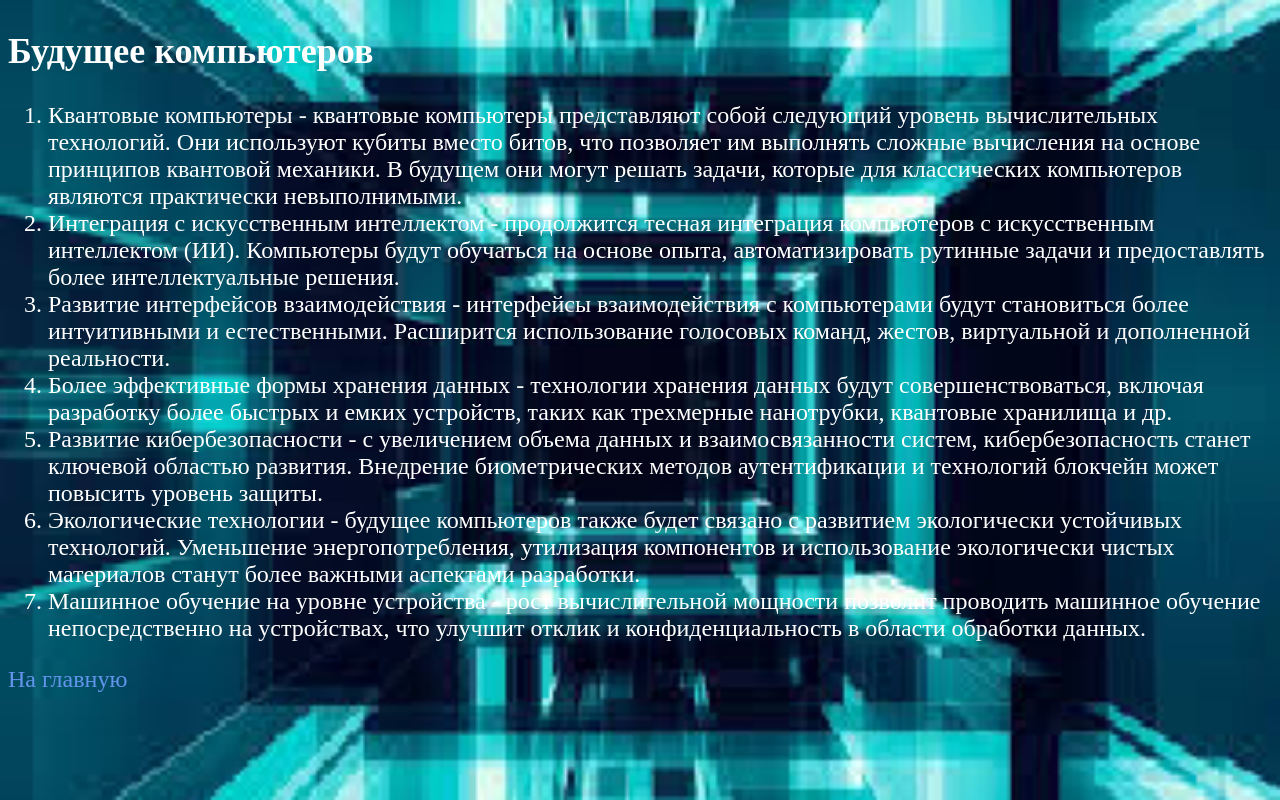
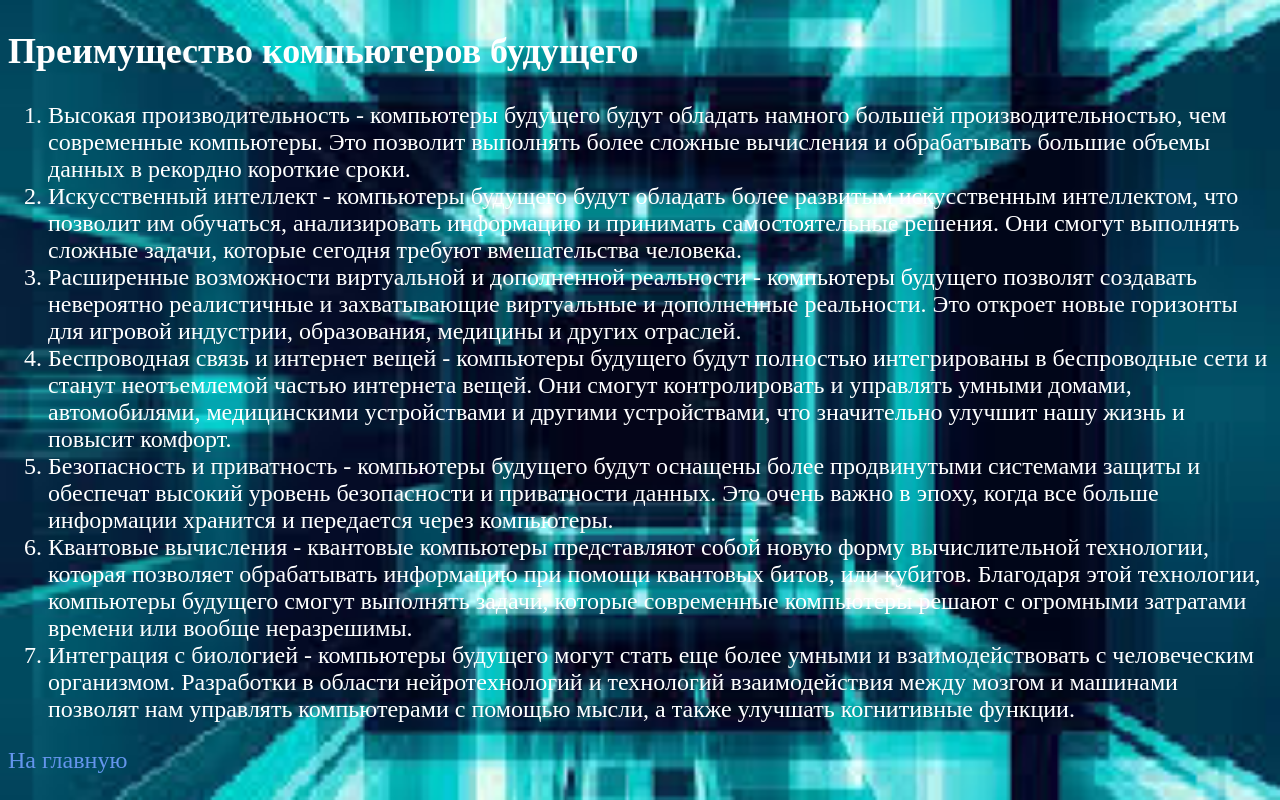
Before and after one commit to Fedomit/iitog, a plain HTML site: page advantages.html in a window 1280 px wide. Drawn offline with Linux system fonts and the light colour scheme.

Commit message:
Update advantages.html

```diff
--- a/advantages.html
+++ b/advantages.html
@@ -3,18 +3,18 @@
 <head>
     <meta charset="UTF-8">
     <link rel="stylesheet" href="style.css">
-    <title>Будущее компьютеров</title>
+    <title>Преимущество компьютеров будущего</title>
 </head>
 <body>
-<h2>Будущее компьютеров</h2>
+<h2>Преимущество компьютеров будущего</h2>
       <ol>
-<li>Квантовые компьютеры - квантовые компьютеры представляют собой следующий уровень вычислительных технологий. Они используют кубиты вместо битов, что позволяет им выполнять сложные вычисления на основе принципов квантовой механики. В будущем они могут решать задачи, которые для классических компьютеров являются практически невыполнимыми.</li>
-<li>Интеграция с искусственным интеллектом - продолжится тесная интеграция компьютеров с искусственным интеллектом (ИИ). Компьютеры будут обучаться на основе опыта, автоматизировать рутинные задачи и предоставлять более интеллектуальные решения.</li>
-<li>Развитие интерфейсов взаимодействия - интерфейсы взаимодействия с компьютерами будут становиться более интуитивными и естественными. Расширится использование голосовых команд, жестов, виртуальной и дополненной реальности.</li>
-<li>Более эффективные формы хранения данных - технологии хранения данных будут совершенствоваться, включая разработку более быстрых и емких устройств, таких как трехмерные нанотрубки, квантовые хранилища и др.</li>
-<li>Развитие кибербезопасности - с увеличением объема данных и взаимосвязанности систем, кибербезопасность станет ключевой областью развития. Внедрение биометрических методов аутентификации и технологий блокчейн может повысить уровень защиты.</li>
-<li>Экологические технологии - будущее компьютеров также будет связано с развитием экологически устойчивых технологий. Уменьшение энергопотребления, утилизация компонентов и использование экологически чистых материалов станут более важными аспектами разработки.</li>
-<li>Машинное обучение на уровне устройства - рост вычислительной мощности позволит проводить машинное обучение непосредственно на устройствах, что улучшит отклик и конфиденциальность в области обработки данных.</li>
+<li>Высокая производительность - компьютеры будущего будут обладать намного большей производительностью, чем современные компьютеры. Это позволит выполнять более сложные вычисления и обрабатывать большие объемы данных в рекордно короткие сроки.</li>
+<li>Искусственный интеллект - компьютеры будущего будут обладать более развитым искусственным интеллектом, что позволит им обучаться, анализировать информацию и принимать самостоятельные решения. Они смогут выполнять сложные задачи, которые сегодня требуют вмешательства человека.</li>
+<li>Расширенные возможности виртуальной и дополненной реальности - компьютеры будущего позволят создавать невероятно реалистичные и захватывающие виртуальные и дополненные реальности. Это откроет новые горизонты для игровой индустрии, образования, медицины и других отраслей.</li>
+<li>Беспроводная связь и интернет вещей - компьютеры будущего будут полностью интегрированы в беспроводные сети и станут неотъемлемой частью интернета вещей. Они смогут контролировать и управлять умными домами, автомобилями, медицинскими устройствами и другими устройствами, что значительно улучшит нашу жизнь и повысит комфорт.</li>
+<li>Безопасность и приватность - компьютеры будущего будут оснащены более продвинутыми системами защиты и обеспечат высокий уровень безопасности и приватности данных. Это очень важно в эпоху, когда все больше информации хранится и передается через компьютеры.</li>
+<li>Квантовые вычисления - квантовые компьютеры представляют собой новую форму вычислительной технологии, которая позволяет обрабатывать информацию при помощи квантовых битов, или кубитов. Благодаря этой технологии, компьютеры будущего смогут выполнять задачи, которые современные компьютеры решают с огромными затратами времени или вообще неразрешимы.</li>
+<li>Интеграция с биологией - компьютеры будущего могут стать еще более умными и взаимодействовать с человеческим организмом. Разработки в области нейротехнологий и технологий взаимодействия между мозгом и машинами позволят нам управлять компьютерами с помощью мысли, а также улучшать когнитивные функции.</li>
 </ol>
 <a href="index.html">На главную</a>
 </body>
```
